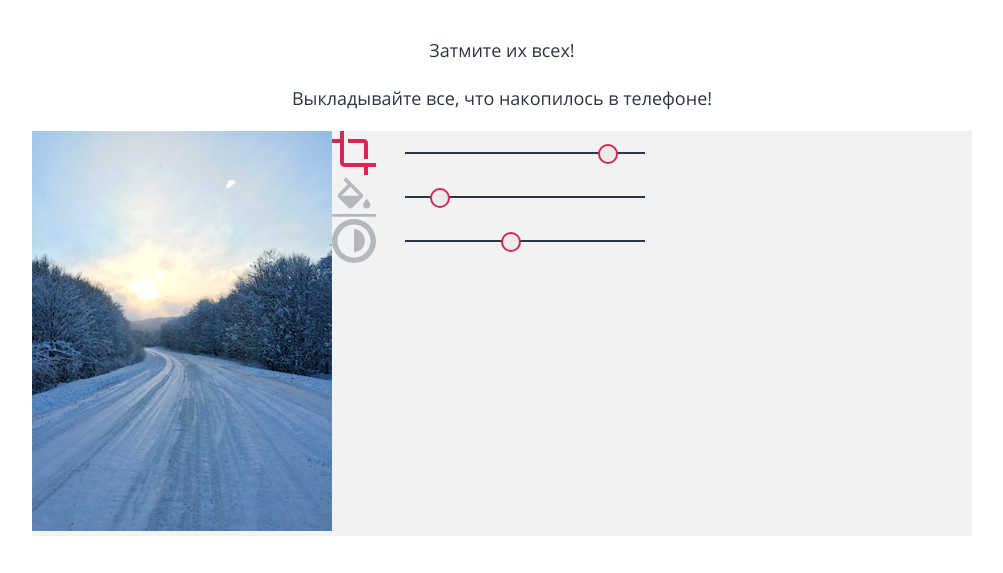
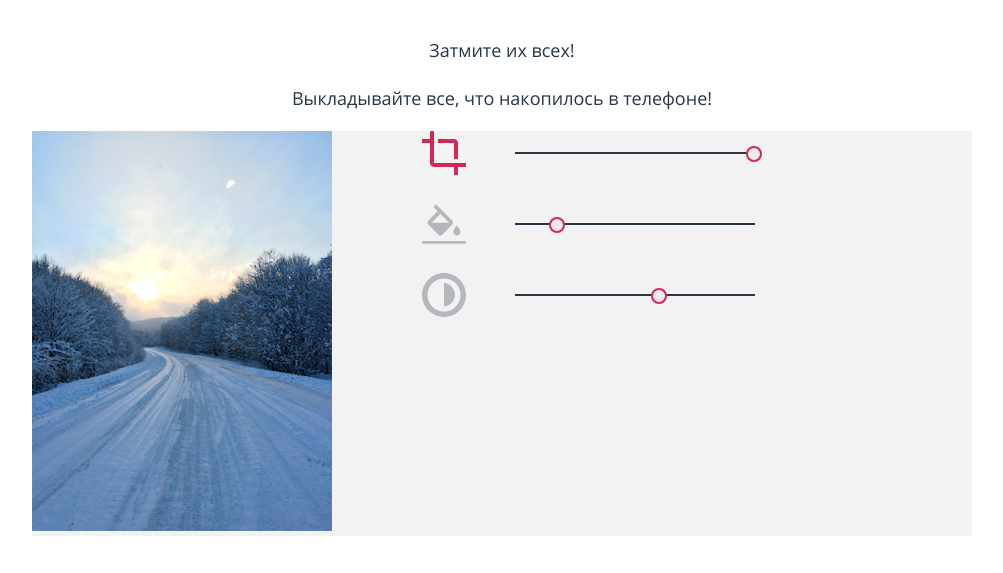
Before and after one commit to manyxinaanna1/pink, a website: page source/catalog.html in a window 1280 px wide. Shown: the part 2392-2965 px from the top of the page, without its empty margins (138-1141 px from the left). Drawn offline with Linux system fonts and the light colour scheme.

Commit message:
filter desktop

```diff
--- a/source/sass/blocks/filter.scss
+++ b/source/sass/blocks/filter.scss
@@ -2,6 +2,11 @@
   background-color: $color-light-gray;
   @media (min-width: $breakpoint-medium) {
     display: flex;
+    gap: 49px;
+  }
+  @media (min-width: $breakpoint-large) {
+    display: flex;
+    gap: 90px;
   }
 }
 
@@ -13,8 +18,9 @@
 
 .filter__item {
   display: flex;
-  gap: 29px;
+  gap: 49px;
   align-items: center;
+  margin-bottom: 27px;
 }
 
 .filter__item::before {
--- a/source/sass/blocks/range.scss
+++ b/source/sass/blocks/range.scss
@@ -14,8 +14,8 @@
 }
 .range__toggle {
 position: absolute;
-width: 20px;
-height: 20px;
+width: 16px;
+height: 16px;
 background: #EBEBEB;
 border: 2px solid $color-purple;
 border-radius: 50%;
@@ -23,16 +23,16 @@ cursor: pointer;
 }
 
 .range__toggle--crop {
-  top: -8px;
-  left: 193px;
+  top: -6px;
+  left: 231px;
 }
 
 .range__toggle--fill {
-  top: -8px;
-  left: 25px;
+  top: -6px;
+  left: 34px;
 }
 
 .range__toggle--contrast {
-  top: -8px;
-  left: 96px;
+  top: -6px;
+  left: 136px;
 }
```
Also changed, not shown: source/css/style.css, 2 other files.
